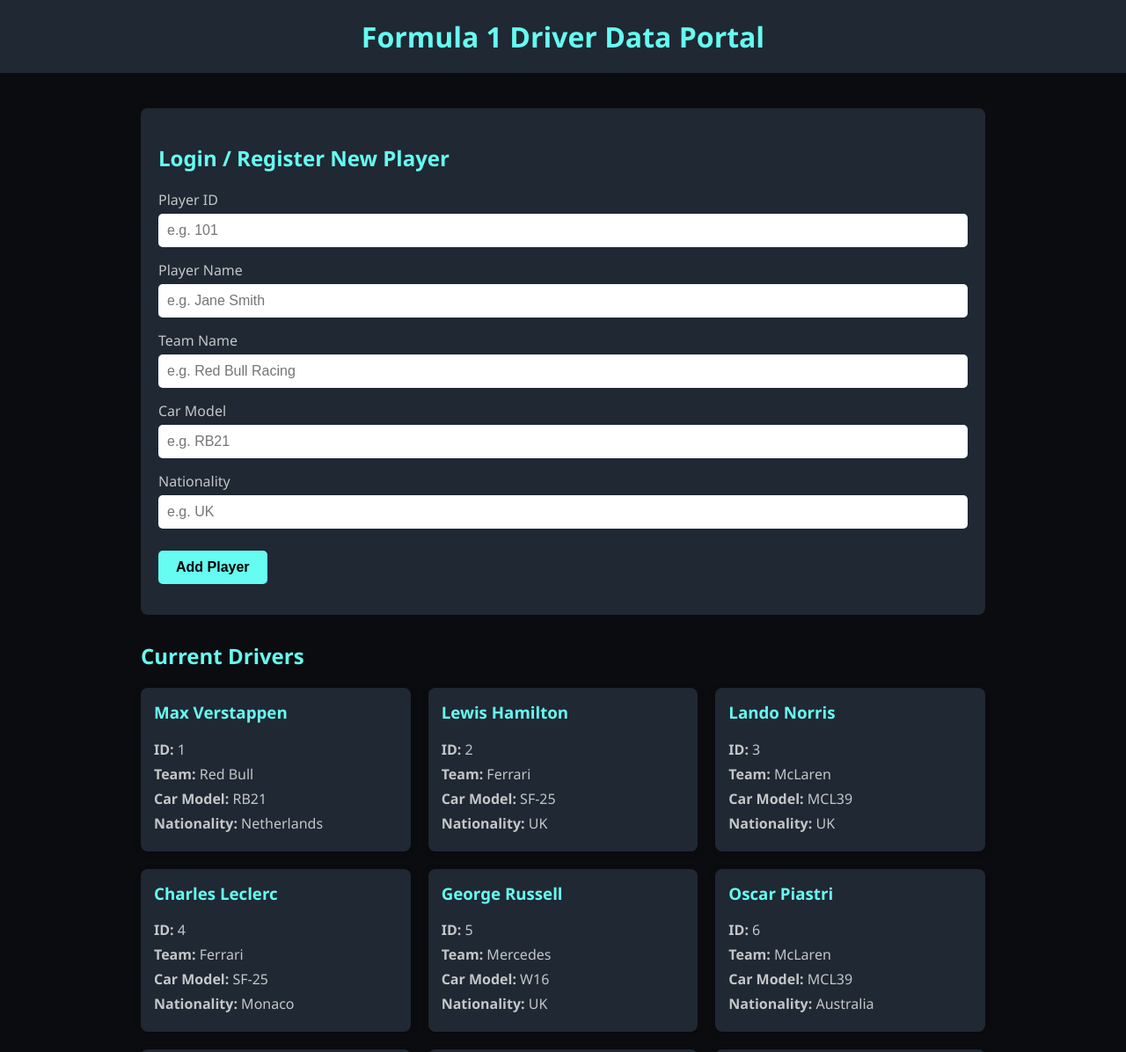
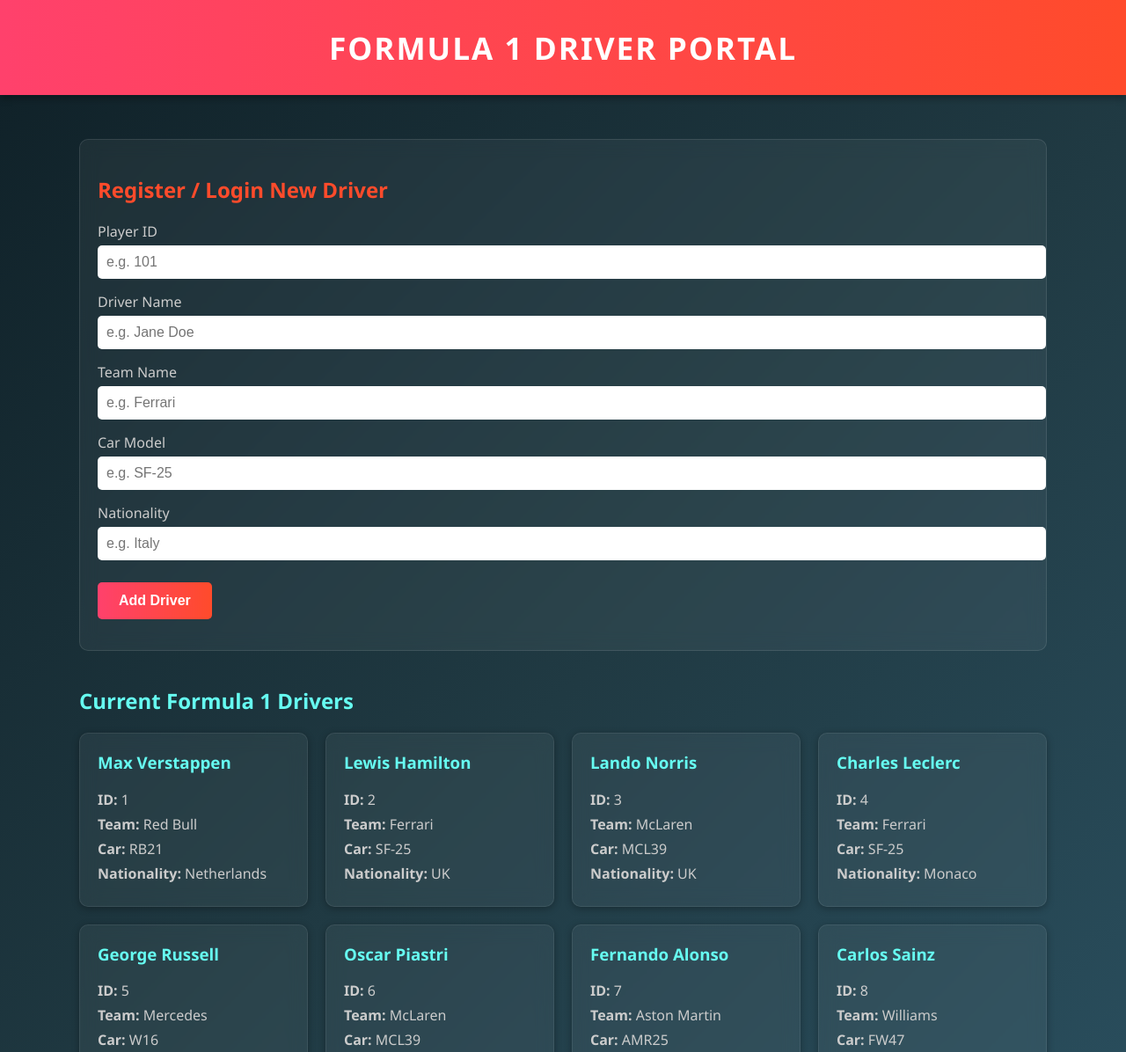
Before and after one commit to Chiru-0722/collab, a plain HTML site: page index.html in a window 1280 px wide. Shown: the top 1196 px of the page at 88% size. Drawn offline with Linux system fonts and the light colour scheme.

Commit message:
Update index.html
F1

```diff
--- a/index.html
+++ b/index.html
@@ -5,43 +5,53 @@
   <title>Formula 1 Driver Portal</title>
   <meta name="viewport" content="width=device-width, initial-scale=1.0" />
   <style>
-    * {
-      box-sizing: border-box;
+    :root {
+      --main-gradient: linear-gradient(135deg, #0f2027, #203a43, #2c5364);
+      --accent-gradient: linear-gradient(to right, #ff416c, #ff4b2b);
+      --text-light: #ffffff;
+      --text-muted: #cccccc;
     }
+
     body {
       margin: 0;
       font-family: 'Segoe UI', sans-serif;
-      background-color: #0b0c10;
-      color: #ffffff;
+      background: var(--main-gradient);
+      color: var(--text-light);
     }
 
     header {
-      background-color: #1f2833;
-      padding: 20px;
+      padding: 30px 20px;
       text-align: center;
+      background: var(--accent-gradient);
+      color: white;
+      box-shadow: 0 4px 8px rgba(0,0,0,0.3);
     }
 
     header h1 {
       margin: 0;
-      color: #66fcf1;
+      font-size: 2.2rem;
+      text-transform: uppercase;
+      letter-spacing: 2px;
     }
 
     .container {
-      max-width: 1000px;
-      margin: 20px auto;
+      max-width: 1100px;
+      margin: 30px auto;
       padding: 20px;
     }
 
-    .form-section {
-      background-color: #1f2833;
+    .form-box {
+      background: rgba(255,255,255,0.05);
+      border: 1px solid rgba(255,255,255,0.1);
+      border-radius: 10px;
       padding: 20px;
-      border-radius: 8px;
-      margin-bottom: 30px;
+      margin-bottom: 40px;
+      backdrop-filter: blur(10px);
     }
 
-    .form-section h2 {
+    .form-box h2 {
+      color: #ff4b2b;
       margin-bottom: 20px;
-      color: #66fcf1;
     }
 
     .form-group {
@@ -50,24 +60,25 @@
 
     .form-group label {
       display: block;
+      color: var(--text-muted);
       margin-bottom: 5px;
-      color: #c5c6c7;
     }
 
     .form-group input {
       width: 100%;
       padding: 10px;
+      border-radius: 5px;
       border: none;
-      border-radius: 5px;
       font-size: 16px;
     }
 
     .form-group button {
-      background-color: #66fcf1;
+      background: var(--accent-gradient);
+      color: white;
+      padding: 12px 24px;
+      font-size: 16px;
+      font-weight: bold;
       border: none;
-      padding: 10px 20px;
-      font-weight: bold;
-      font-size: 16px;
       border-radius: 5px;
       cursor: pointer;
       margin-top: 10px;
@@ -80,10 +91,17 @@
     }
 
     .card {
-      background-color: #1f2833;
-      padding: 15px;
-      border-radius: 8px;
-      box-shadow: 0 2px 8px rgba(0,0,0,0.2);
+      background: rgba(255,255,255,0.05);
+      border: 1px solid rgba(255,255,255,0.08);
+      border-radius: 10px;
+      padding: 20px;
+      box-shadow: 0 2px 8px rgba(0,0,0,0.3);
+      backdrop-filter: blur(10px);
+      transition: transform 0.3s ease;
+    }
+
+    .card:hover {
+      transform: translateY(-5px);
     }
 
     .card h3 {
@@ -93,68 +111,72 @@
 
     .card p {
       margin: 6px 0;
-      color: #c5c6c7;
+      color: var(--text-muted);
     }
 
     footer {
       text-align: center;
       padding: 20px;
-      background-color: #1f2833;
-      color: #45a29e;
-      margin-top: 30px;
+      color: #aaa;
+      background: #0f2027;
+    }
+
+    @media (max-width: 600px) {
+      header h1 {
+        font-size: 1.6rem;
+      }
     }
   </style>
 </head>
 <body>
 
   <header>
-    <h1>Formula 1 Driver Data Portal</h1>
+    <h1>Formula 1 Driver Portal</h1>
   </header>
 
   <div class="container">
 
-    <!-- Form Section -->
-    <section class="form-section">
-      <h2>Login / Register New Player</h2>
+    <!-- Login/Register Form -->
+    <section class="form-box">
+      <h2>Register / Login New Driver</h2>
       <div class="form-group">
         <label for="playerId">Player ID</label>
-        <input type="text" id="playerId" placeholder="e.g. 101">
+        <input type="text" id="playerId" placeholder="e.g. 101" />
       </div>
       <div class="form-group">
-        <label for="playerName">Player Name</label>
-        <input type="text" id="playerName" placeholder="e.g. Jane Smith">
+        <label for="playerName">Driver Name</label>
+        <input type="text" id="playerName" placeholder="e.g. Jane Doe" />
       </div>
       <div class="form-group">
         <label for="playerTeam">Team Name</label>
-        <input type="text" id="playerTeam" placeholder="e.g. Red Bull Racing">
+        <input type="text" id="playerTeam" placeholder="e.g. Ferrari" />
       </div>
       <div class="form-group">
         <label for="playerCar">Car Model</label>
-        <input type="text" id="playerCar" placeholder="e.g. RB21">
+        <input type="text" id="playerCar" placeholder="e.g. SF-25" />
       </div>
       <div class="form-group">
         <label for="playerNationality">Nationality</label>
-        <input type="text" id="playerNationality" placeholder="e.g. UK">
+        <input type="text" id="playerNationality" placeholder="e.g. Italy" />
       </div>
       <div class="form-group">
-        <button onclick="addPlayer()">Add Player</button>
+        <button onclick="addPlayer()">Add Driver</button>
       </div>
     </section>
 
-    <!-- Player Display Section -->
-    <h2 style="color: #66fcf1;">Current Drivers</h2>
+    <!-- Driver List -->
+    <h2 style="color:#66fcf1;">Current Formula 1 Drivers</h2>
     <div class="players" id="playerList">
-      <!-- JavaScript injects player cards here -->
+      <!-- Player cards will appear here -->
     </div>
 
   </div>
 
   <footer>
-    &copy; 2025 Formula 1 Data Portal. All rights reserved.
+    &copy; 2025 Formula 1 Data Portal. Powered by Speed and Precision.
   </footer>
 
   <script>
-    // Initial 10 players
     const players = [
       { id: 1, name: "Max Verstappen", team: "Red Bull", car: "RB21", nationality: "Netherlands" },
       { id: 2, name: "Lewis Hamilton", team: "Ferrari", car: "SF-25", nationality: "UK" },
@@ -169,15 +191,15 @@
     ];
 
     function renderPlayers() {
-      const list = document.getElementById("playerList");
-      list.innerHTML = ""; // clear previous content
+      const container = document.getElementById("playerList");
+      container.innerHTML = "";
       players.forEach(player => {
-        list.innerHTML += `
+        container.innerHTML += `
           <div class="card">
             <h3>${player.name}</h3>
             <p><strong>ID:</strong> ${player.id}</p>
             <p><strong>Team:</strong> ${player.team}</p>
-            <p><strong>Car Model:</strong> ${player.car}</p>
+            <p><strong>Car:</strong> ${player.car}</p>
             <p><strong>Nationality:</strong> ${player.nationality}</p>
           </div>
         `;
@@ -192,18 +214,11 @@
       const nationality = document.getElementById('playerNationality').value.trim();
 
       if (!id || !name || !team || !car || !nationality) {
-        alert("Please fill in all fields.");
+        alert("Please complete all fields.");
         return;
       }
 
-      players.push({
-        id,
-        name,
-        team,
-        car,
-        nationality
-      });
-
+      players.push({ id, name, team, car, nationality });
       renderPlayers();
 
       // Clear form
@@ -214,9 +229,8 @@
       document.getElementById('playerNationality').value = "";
     }
 
-    // Initial render
+    // Initial load
     renderPlayers();
   </script>
-
 </body>
 </html>
```
